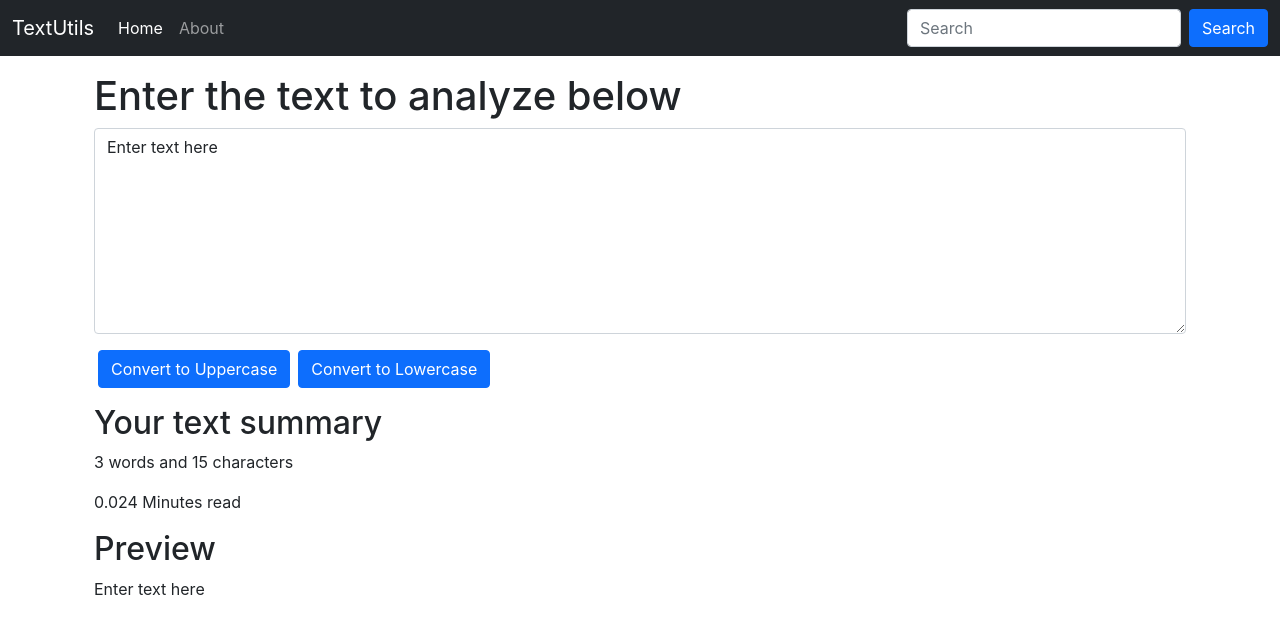
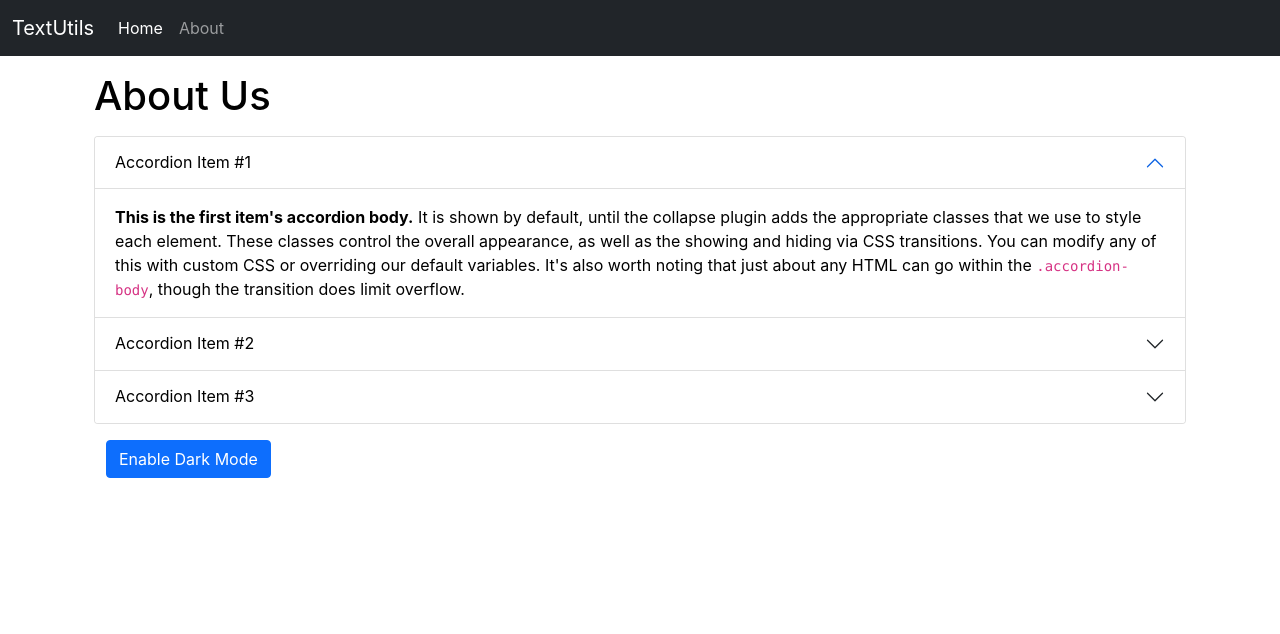
Before and after one commit to Mohit3312/TextUtils, a React (Create React App) app: page / in a window 1280 px wide. Shown: the top 634 px of the page. Built offline with nearby package versions, Linux system fonts and the light colour scheme.

Commit message:
10th video is completed

```diff
--- a/src/App.js
+++ b/src/App.js
@@ -1,13 +1,15 @@
 import "./App.css";
+import About from "./components/About";
 import Navbar from "./components/Navbar";
-import TextForm from "./components/TextForm";
+// import TextForm from "./components/TextForm";
 
 function App() {
   return (
     <>
       <Navbar title="TextUtils" aboutText="About" />
       <div className="container my-3">
-        <TextForm heading="Enter the text to analyze below" />
+        {/* <TextForm heading="Enter the text to analyze below" /> */}
+        <About />
       </div>
     </>
   );
--- /dev/null
+++ b/src/components/About.js
@@ -0,0 +1,136 @@
+import React, { useState } from "react";
+
+export default function About() {
+  const [myStyle, setMyStyle] = useState({
+    color: "black",
+    backgroundColor: "white",
+  });
+
+  const [btnText, setBtnText] = useState("Enable Dark Mode");
+
+  const toggleStyle = () => {
+    if (myStyle.color === "black") {
+      setMyStyle({
+        color: "white",
+        backgroundColor: "black",
+        border: "1px solid white",
+      });
+      setBtnText("Enable Light Mode");
+    } else {
+      setMyStyle({
+        color: "black",
+        backgroundColor: "white",
+      });
+      setBtnText("Enable Dark Mode");
+    }
+  };
+
+  return (
+    <div className="container" style={myStyle}>
+      <h1 className="my-3">About Us</h1>
+      <div className="accordion" id="accordionExample">
+        <div className="accordion-item">
+          <h2 className="accordion-header" id="headingOne">
+            <button
+              className="accordion-button"
+              type="button"
+              data-bs-toggle="collapse"
+              data-bs-target="#collapseOne"
+              aria-expanded="true"
+              aria-controls="collapseOne"
+              style={myStyle}
+            >
+              Accordion Item #1
+            </button>
+          </h2>
+          <div
+            id="collapseOne"
+            className="accordion-collapse collapse show"
+            aria-labelledby="headingOne"
+            data-bs-parent="#accordionExample"
+          >
+            <div className="accordion-body" style={myStyle}>
+              <strong>This is the first item's accordion body.</strong> It is
+              shown by default, until the collapse plugin adds the appropriate
+              classes that we use to style each element. These classes control
+              the overall appearance, as well as the showing and hiding via CSS
+              transitions. You can modify any of this with custom CSS or
+              overriding our default variables. It's also worth noting that just
+              about any HTML can go within the <code>.accordion-body</code>,
+              though the transition does limit overflow.
+            </div>
+          </div>
+        </div>
+        <div className="accordion-item">
+          <h2 className="accordion-header" id="headingTwo">
+            <button
+              className="accordion-button collapsed"
+              type="button"
+              data-bs-toggle="collapse"
+              data-bs-target="#collapseTwo"
+              aria-expanded="false"
+              aria-controls="collapseTwo"
+              style={myStyle}
+            >
+              Accordion Item #2
+            </button>
+          </h2>
+          <div
+            id="collapseTwo"
+            className="accordion-collapse collapse"
+            aria-labelledby="headingTwo"
+            data-bs-parent="#accordionExample"
+          >
+            <div className="accordion-body" style={myStyle}>
+              <strong>This is the second item's accordion body.</strong> It is
+              hidden by default, until the collapse plugin adds the appropriate
+              classes that we use to style each element. These classes control
+              the overall appearance, as well as the showing and hiding via CSS
+              transitions. You can modify any of this with custom CSS or
+              overriding our default variables. It's also worth noting that just
+              about any HTML can go within the <code>.accordion-body</code>,
+              though the transition does limit overflow.
+            </div>
+          </div>
+        </div>
+        <div className="accordion-item">
+          <h2 className="accordion-header" id="headingThree">
+            <button
+              className="accordion-button collapsed"
+              type="button"
+              data-bs-toggle="collapse"
+              data-bs-target="#collapseThree"
+              aria-expanded="false"
+              aria-controls="collapseThree"
+              style={myStyle}
+            >
+              Accordion Item #3
+            </button>
+          </h2>
+          <div
+            id="collapseThree"
+            className="accordion-collapse collapse"
+            aria-labelledby="headingThree"
+            data-bs-parent="#accordionExample"
+          >
+            <div className="accordion-body" style={myStyle}>
+              <strong>This is the third item's accordion body.</strong> It is
+              hidden by default, until the collapse plugin adds the appropriate
+              classes that we use to style each element. These classes control
+              the overall appearance, as well as the showing and hiding via CSS
+              transitions. You can modify any of this with custom CSS or
+              overriding our default variables. It's also worth noting that just
+              about any HTML can go within the <code>.accordion-body</code>,
+              though the transition does limit overflow.
+            </div>
+          </div>
+        </div>
+      </div>
+      <div className="container my-3">
+        <button type="button" className="btn btn-primary" onClick={toggleStyle}>
+          {btnText}
+        </button>
+      </div>
+    </div>
+  );
+}
--- a/src/components/Navbar.js
+++ b/src/components/Navbar.js
@@ -32,7 +32,7 @@
               </a>
             </li>
           </ul>
-          <form className="d-flex">
+          {/* <form className="d-flex">
             <input
               className="form-control me-2"
               type="search"
@@ -42,7 +42,7 @@
             <button className="btn btn-primary" type="submit">
               Search
             </button>
-          </form>
+          </form> */}
         </div>
       </div>
     </nav>
--- a/src/components/TextForm.js
+++ b/src/components/TextForm.js
@@ -13,12 +13,17 @@
     setText(newText);
   };
 
+  const handleClearClick = () => {
+    let newText = "";
+    setText(newText);
+  };
+
   const handleOnChange = (event) => {
     // console.log("On change");
     setText(event.target.value);
   };
 
-  const [text, setText] = useState("Enter text here");
+  const [text, setText] = useState("");
 
   // text = "new text"; // Wrong way to change the state
   // setText("new text"); // Correct way to change the state
@@ -42,6 +47,9 @@
         <button className="btn btn-primary mx-1" onClick={handleLoClick}>
           Convert to Lowercase
         </button>
+        <button className="btn btn-primary mx-1" onClick={handleClearClick}>
+          Clear Text
+        </button>
       </div>
       <div className="container my-3">
         <h2>Your text summary</h2>
```
